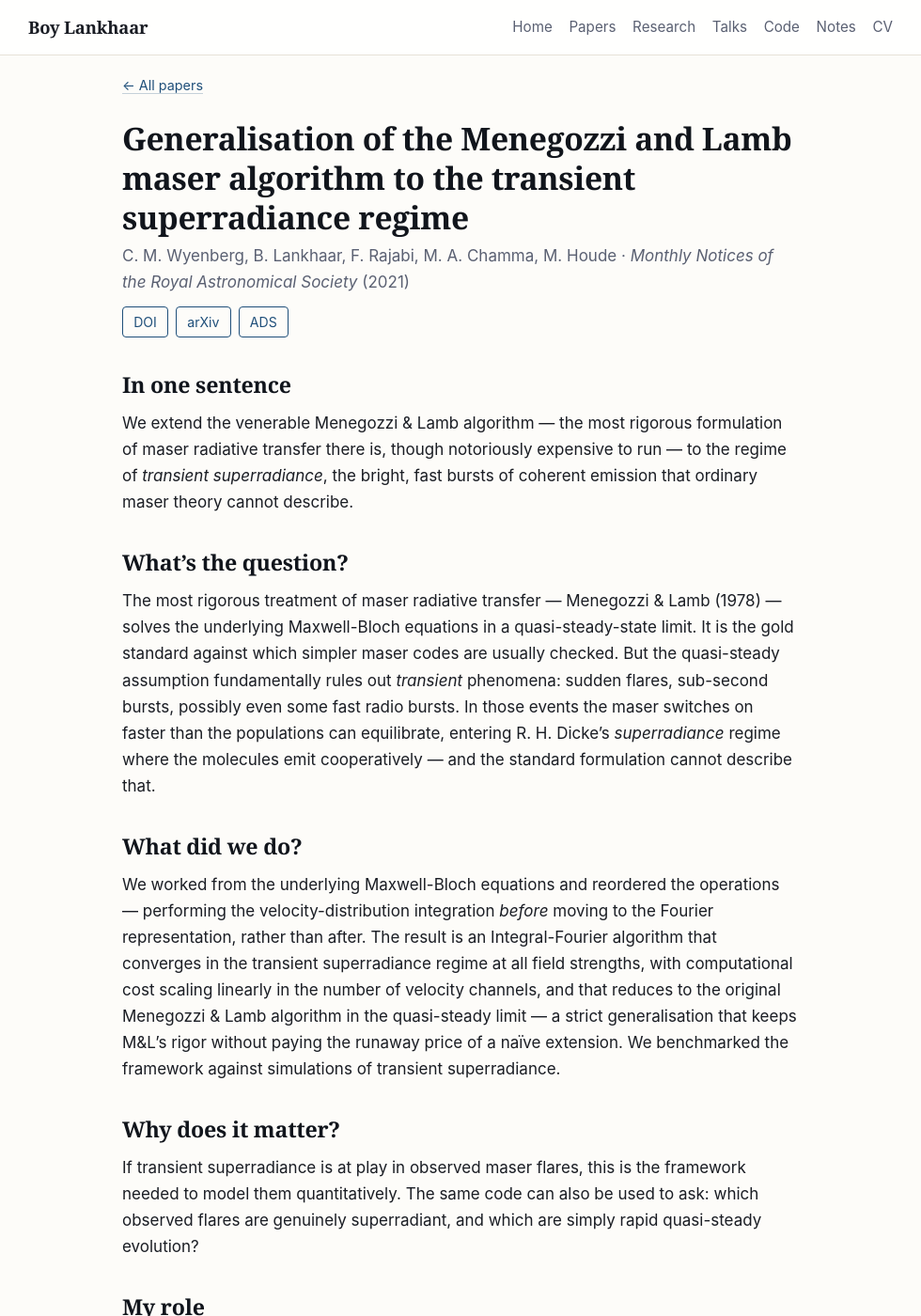
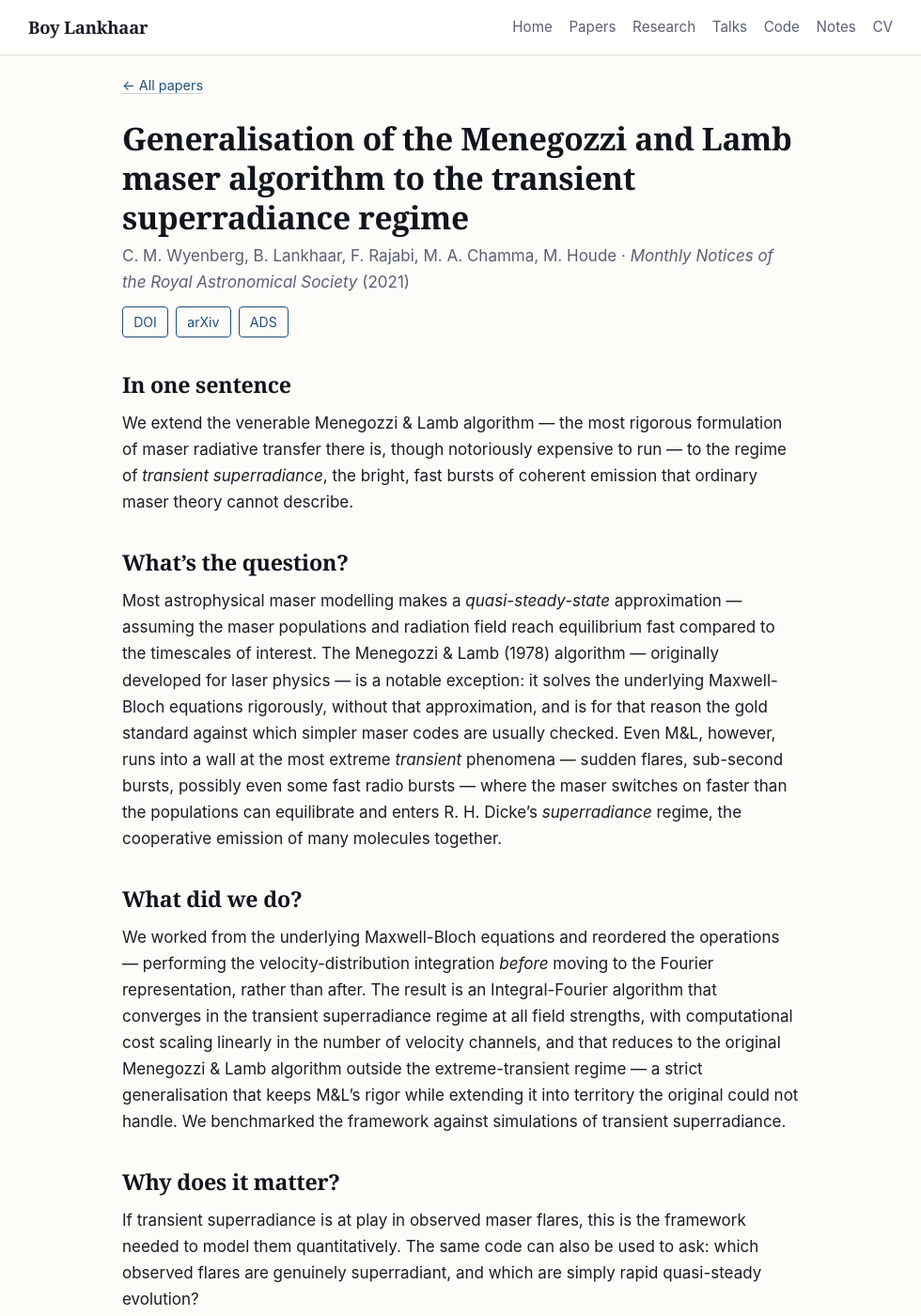
Before and after one commit to blankhaar/blankhaar.github.io, a Jekyll site: the page built from _papers/menegozzi-lamb-superradiance.md, in a window 1280 px wide and 1400 px high. Shown: the whole window at 94% size, without its empty margins (150-1130 px from the left). Built offline with Jekyll 4.4.1, drawn with Linux system fonts in a browser that asks for light colours.

Commit message:
Correct M&L characterisation: it's the rigorous (non-QSS) standard; QSS describes all OTHER maser RT

```diff
--- a/_papers/menegozzi-lamb-superradiance.md
+++ b/_papers/menegozzi-lamb-superradiance.md
@@ -10,7 +10,7 @@ pages: "4464-4480"
 doi: 10.1093/mnras/stab2222
 arxiv: "2108.01164"
 ads: https://ui.adsabs.harvard.edu/abs/2021MNRAS.507.4464W
-summary: The gold-standard maser-modelling algorithm is rigorous, but assumes a quasi-steady state and is expensive to run. Here is the generalisation that extends it — with the same rigor, and a manageable cost — into the transient superradiance regime.
+summary: The most rigorous maser-modelling algorithm still misses the most extreme *transient superradiance* regime. Here is the generalisation that extends it — with the same rigor, and a manageable cost.
 ---
 
 ## In one sentence
@@ -19,11 +19,11 @@ We extend the venerable Menegozzi & Lamb algorithm — the most rigorous formula
 
 ## What's the question?
 
-The most rigorous treatment of maser radiative transfer — Menegozzi & Lamb (1978) — solves the underlying Maxwell-Bloch equations in a quasi-steady-state limit. It is the gold standard against which simpler maser codes are usually checked. But the quasi-steady assumption fundamentally rules out *transient* phenomena: sudden flares, sub-second bursts, possibly even some fast radio bursts. In those events the maser switches on faster than the populations can equilibrate, entering R. H. Dicke's *superradiance* regime where the molecules emit cooperatively — and the standard formulation cannot describe that.
+Most astrophysical maser modelling makes a *quasi-steady-state* approximation — assuming the maser populations and radiation field reach equilibrium fast compared to the timescales of interest. The Menegozzi & Lamb (1978) algorithm — originally developed for laser physics — is a notable exception: it solves the underlying Maxwell-Bloch equations rigorously, without that approximation, and is for that reason the gold standard against which simpler maser codes are usually checked. Even M&L, however, runs into a wall at the most extreme *transient* phenomena — sudden flares, sub-second bursts, possibly even some fast radio bursts — where the maser switches on faster than the populations can equilibrate and enters R. H. Dicke's *superradiance* regime, the cooperative emission of many molecules together.
 
 ## What did we do?
 
-We worked from the underlying Maxwell-Bloch equations and reordered the operations — performing the velocity-distribution integration *before* moving to the Fourier representation, rather than after. The result is an Integral-Fourier algorithm that converges in the transient superradiance regime at all field strengths, with computational cost scaling linearly in the number of velocity channels, and that reduces to the original Menegozzi & Lamb algorithm in the quasi-steady limit — a strict generalisation that keeps M&L's rigor without paying the runaway price of a naïve extension. We benchmarked the framework against simulations of transient superradiance.
+We worked from the underlying Maxwell-Bloch equations and reordered the operations — performing the velocity-distribution integration *before* moving to the Fourier representation, rather than after. The result is an Integral-Fourier algorithm that converges in the transient superradiance regime at all field strengths, with computational cost scaling linearly in the number of velocity channels, and that reduces to the original Menegozzi & Lamb algorithm outside the extreme-transient regime — a strict generalisation that keeps M&L's rigor while extending it into territory the original could not handle. We benchmarked the framework against simulations of transient superradiance.
 
 ## Why does it matter?
 
```
